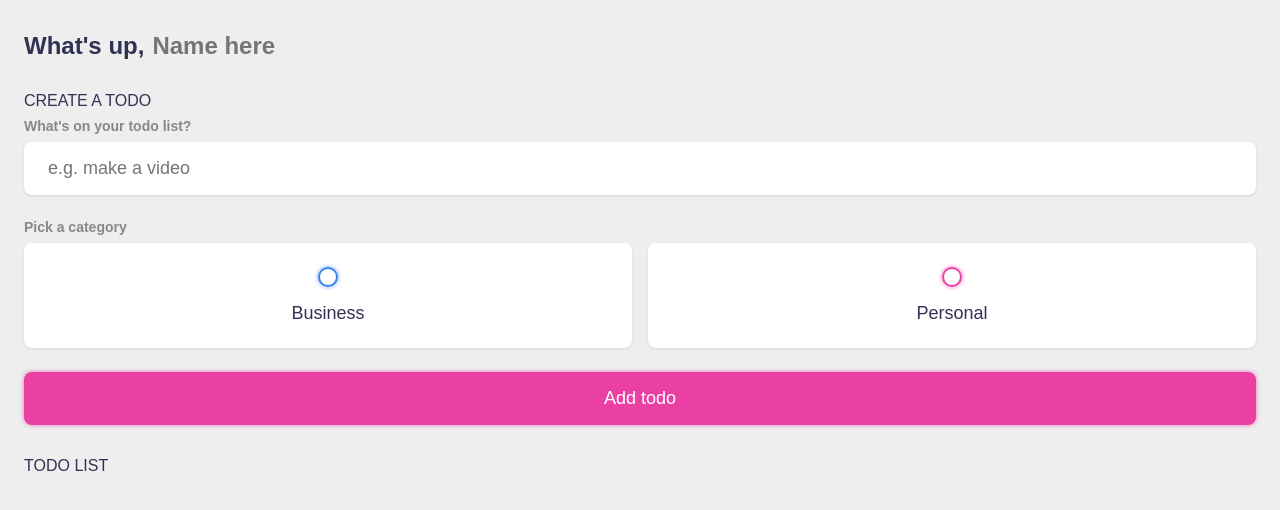
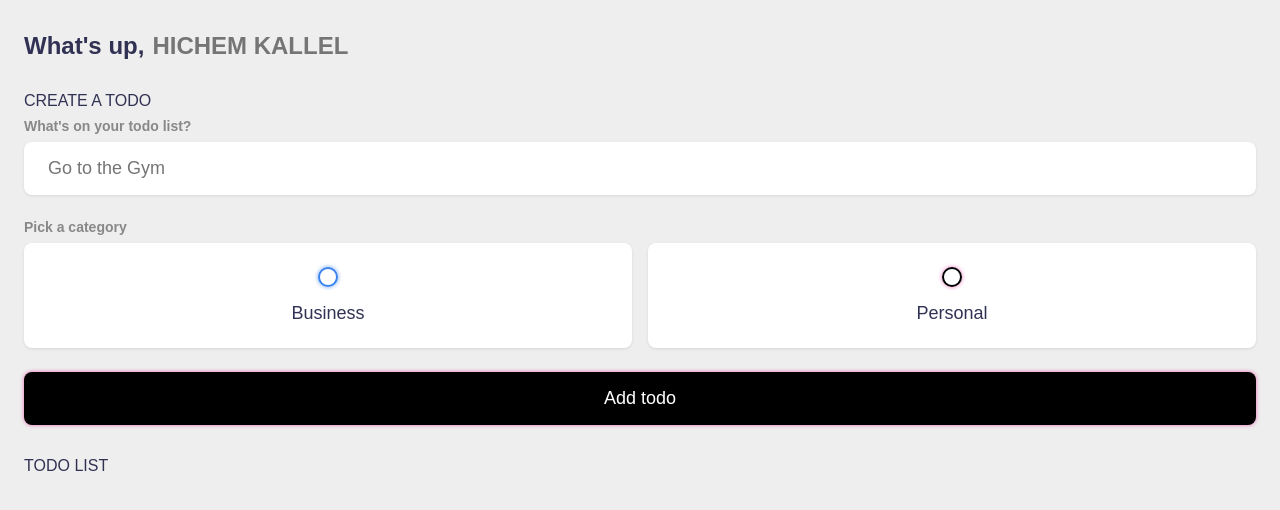
Before and after one commit to hichem-1999/To-Do-List, a Vue app: page / in a window 1280 px wide. Shown: the top 510 px of the page. Built offline with nearby package versions, Linux system fonts and the light colour scheme.

Commit message:
change color and name

```diff
--- a/src/App.vue
+++ b/src/App.vue
@@ -50,7 +50,7 @@ onMounted(() => {
 
 		<section class="greeting">
 			<h2 class="title">
-				What's up, <input type="text" id="name" placeholder="Name here" v-model="name">
+				What's up, <input type="text" id="name" placeholder="HICHEM KALLEL" v-model="name">
 			</h2>
 		</section>
 
@@ -63,7 +63,7 @@ onMounted(() => {
 					type="text"
 					name="content"
 					id="content"
-					placeholder="e.g. make a video"
+					placeholder="Go to the Gym"
 					v-model="input_content" />
 
 				<h4>Pick a category</h4>
--- a/src/main.css
+++ b/src/main.css
@@ -1,5 +1,5 @@
 :root {
-	--primary: #EA40A4;
+	--primary: #000000;
 	--business: #3A82EE;
 	--personal: var(--primary);
 	--light: #EEE;
```
